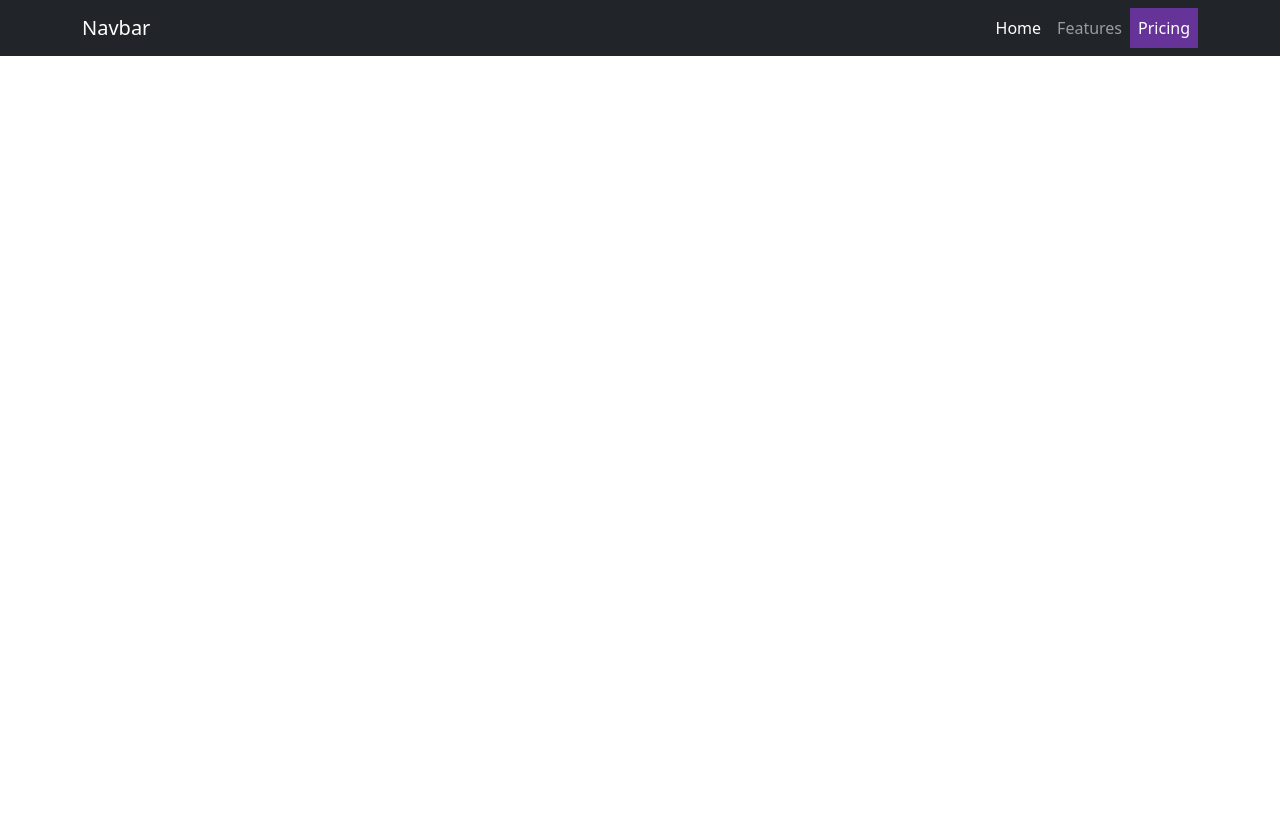
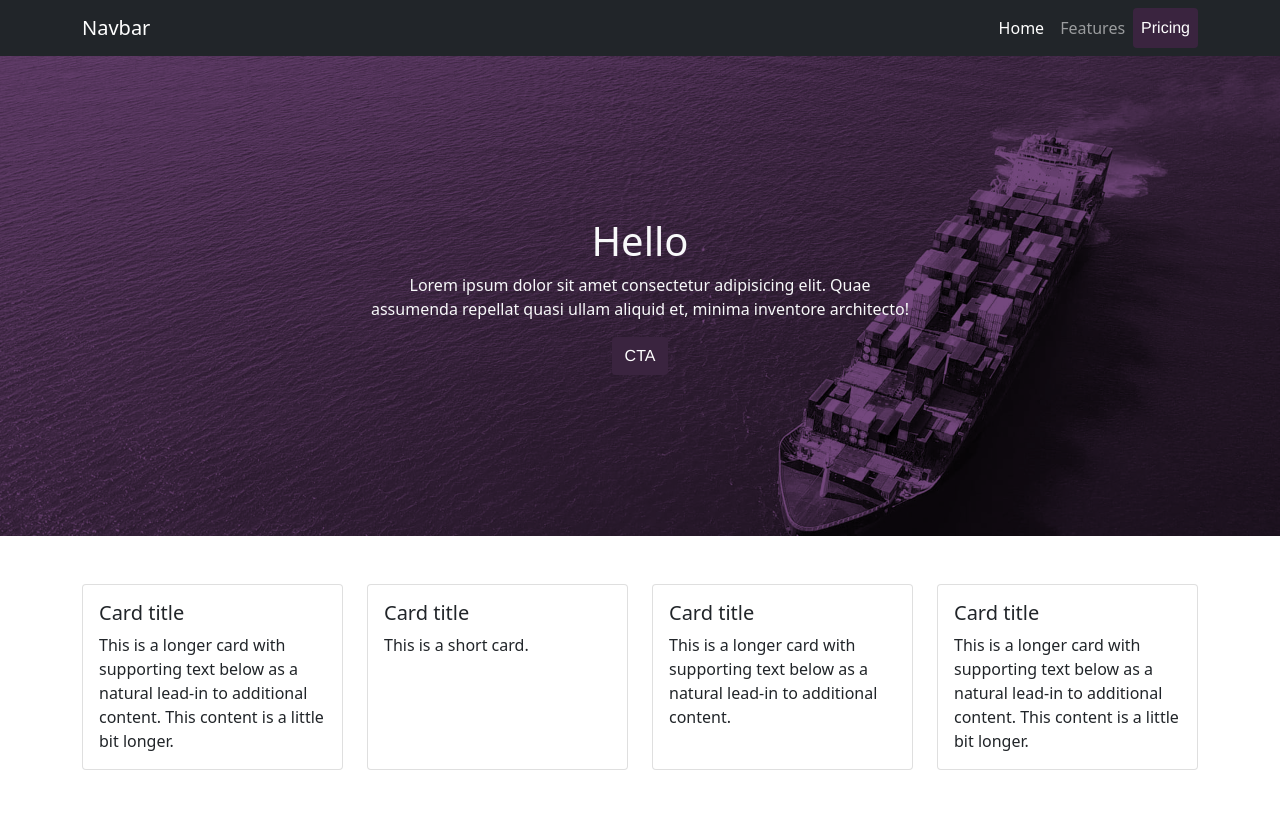
Before and after one commit to jona41f7/esthetique, a plain HTML site: page index.html in a window 1280 px wide. Drawn offline with nearby package versions, Linux system fonts and the light colour scheme.

Commit message:
finish demo

```diff
--- a/css/custom.css
+++ b/css/custom.css
@@ -1,4 +1,26 @@
+:root {
+  --primary: #3a243f;
+  --secondary: red;
+}
+
 .davi-btn-primary {
-  background-color: rebeccapurple;
+  background-color: var(--primary);
   color: #fff !important;
+  font-family: "Helvetica Neue";
 }
+
+.davi-hero {
+  background-image: url(../img/ship.jpg);
+  background-color: var(--primary);
+  background-size: cover;
+  background-blend-mode: overlay;
+  background-position: 100% 50%;
+  height: calc(100vh - 56px);
+}
+
+@media (min-width: 576px) {
+  .davi-hero {
+    height: 60vh;
+    min-height: 300px;
+  }
+}
--- a/index.html
+++ b/index.html
@@ -41,12 +41,78 @@
               <a class="nav-link" href="#">Features</a>
             </li>
             <li class="nav-item">
-              <a class="nav-link davi-btn-primary" href="#">Pricing</a>
+              <a class="nav-link davi-btn-primary rounded" href="#">Pricing</a>
             </li>
           </ul>
         </div>
       </div>
     </nav>
+
+    <header class="davi-hero py-5 d-flex align-items-center">
+      <div class="container">
+        <div class="justify-content-md-center row">
+          <div class="col-md-6 text-md-center text-light">
+            <h1>Hello</h1>
+            <p>
+              Lorem ipsum dolor sit amet consectetur adipisicing elit. Quae
+              assumenda repellat quasi ullam aliquid et, minima inventore
+              architecto!
+            </p>
+            <a href="#0" class="btn davi-btn-primary rounded">CTA</a>
+          </div>
+        </div>
+      </div>
+    </header>
+
+    <section class="py-5">
+      <div class="container">
+        <div class="row row-cols-1 row-cols-md-4 g-4">
+          <div class="col">
+            <div class="card h-100">
+              <div class="card-body">
+                <h5 class="card-title">Card title</h5>
+                <p class="card-text">
+                  This is a longer card with supporting text below as a natural
+                  lead-in to additional content. This content is a little bit
+                  longer.
+                </p>
+              </div>
+            </div>
+          </div>
+          <div class="col">
+            <div class="card h-100">
+              <div class="card-body">
+                <h5 class="card-title">Card title</h5>
+                <p class="card-text">This is a short card.</p>
+              </div>
+            </div>
+          </div>
+          <div class="col">
+            <div class="card h-100">
+              <div class="card-body">
+                <h5 class="card-title">Card title</h5>
+                <p class="card-text">
+                  This is a longer card with supporting text below as a natural
+                  lead-in to additional content.
+                </p>
+              </div>
+            </div>
+          </div>
+          <div class="col">
+            <div class="card h-100">
+              <div class="card-body">
+                <h5 class="card-title">Card title</h5>
+                <p class="card-text">
+                  This is a longer card with supporting text below as a natural
+                  lead-in to additional content. This content is a little bit
+                  longer.
+                </p>
+              </div>
+            </div>
+          </div>
+        </div>
+      </div>
+    </section>
 
     <script
       src="https://cdn.jsdelivr.net/npm/bootstrap@5.0.0-beta2/dist/js/bootstrap.bundle.min.js"
```
